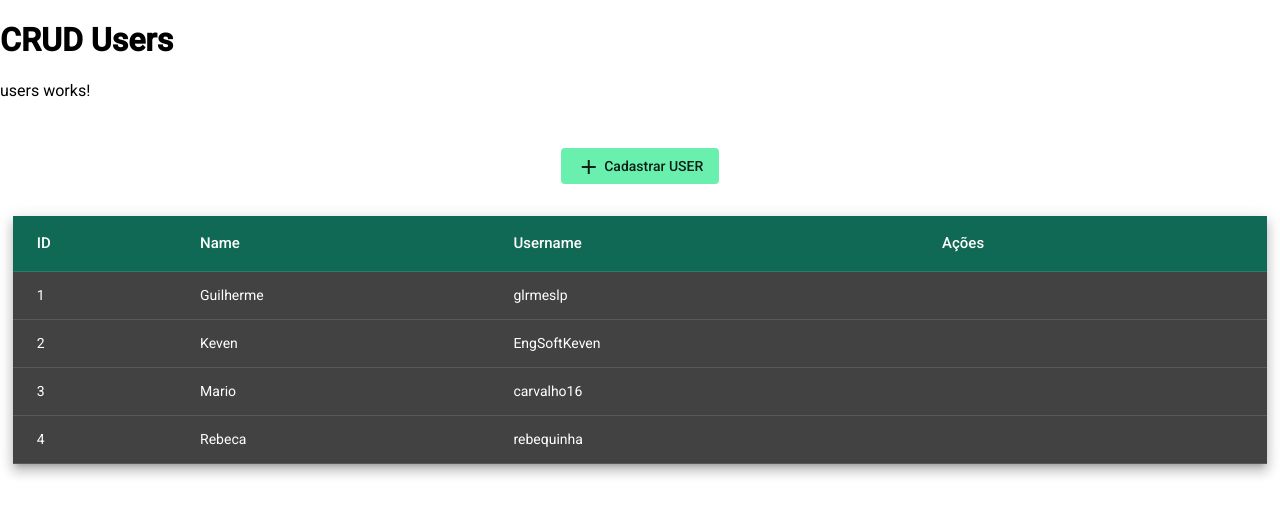
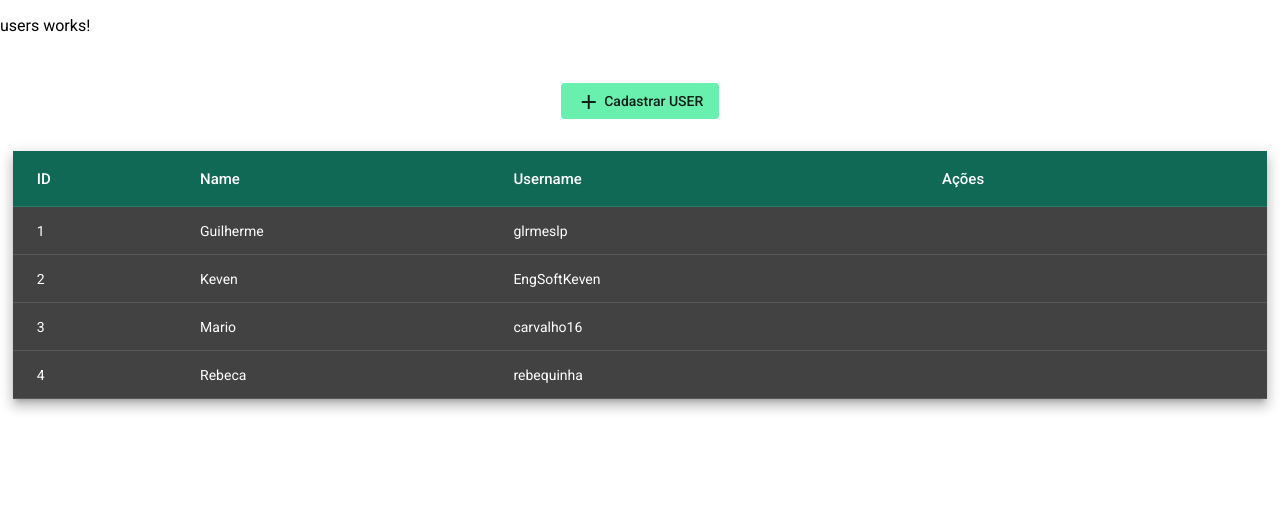
Before and after one commit to glrmeslp/FIC-course-management-system, an Angular app in the folder front-end/: page /users in a window 1280 px wide. Shown: the top 516 px of the page. Built offline with nearby package versions, Linux system fonts and the light colour scheme.

Commit message:
Create routes: Users and Register

```diff
--- a/front-end/src/app/app.component.html
+++ b/front-end/src/app/app.component.html
@@ -1,2 +1 @@
-<h1>{{title}}</h1>
-<app-users></app-users>
+<router-outlet></router-outlet>
--- a/front-end/src/app/users/users.component.html
+++ b/front-end/src/app/users/users.component.html
@@ -3,7 +3,7 @@
 <mat-grid-list cols="1" rowHeight="100px">
   <mat-grid-tile>
     <!-- style="background-color: whitesmoke -->
-      <button mat-flat-button color="accent">
+      <button mat-flat-button color="accent" [routerLink]="['/register-user']">
       <mat-icon class="pointer" aria-hidden="false" aria-label="Cadastrar USER">
       add</mat-icon> {{addUserButtonText}}</button>
   </mat-grid-tile>
```
Also changed, not shown: front-end/src/app/app.module.ts (+9 -2 lines), front-end/src/app/app.routing.module.ts (added, +18 -0 lines).
